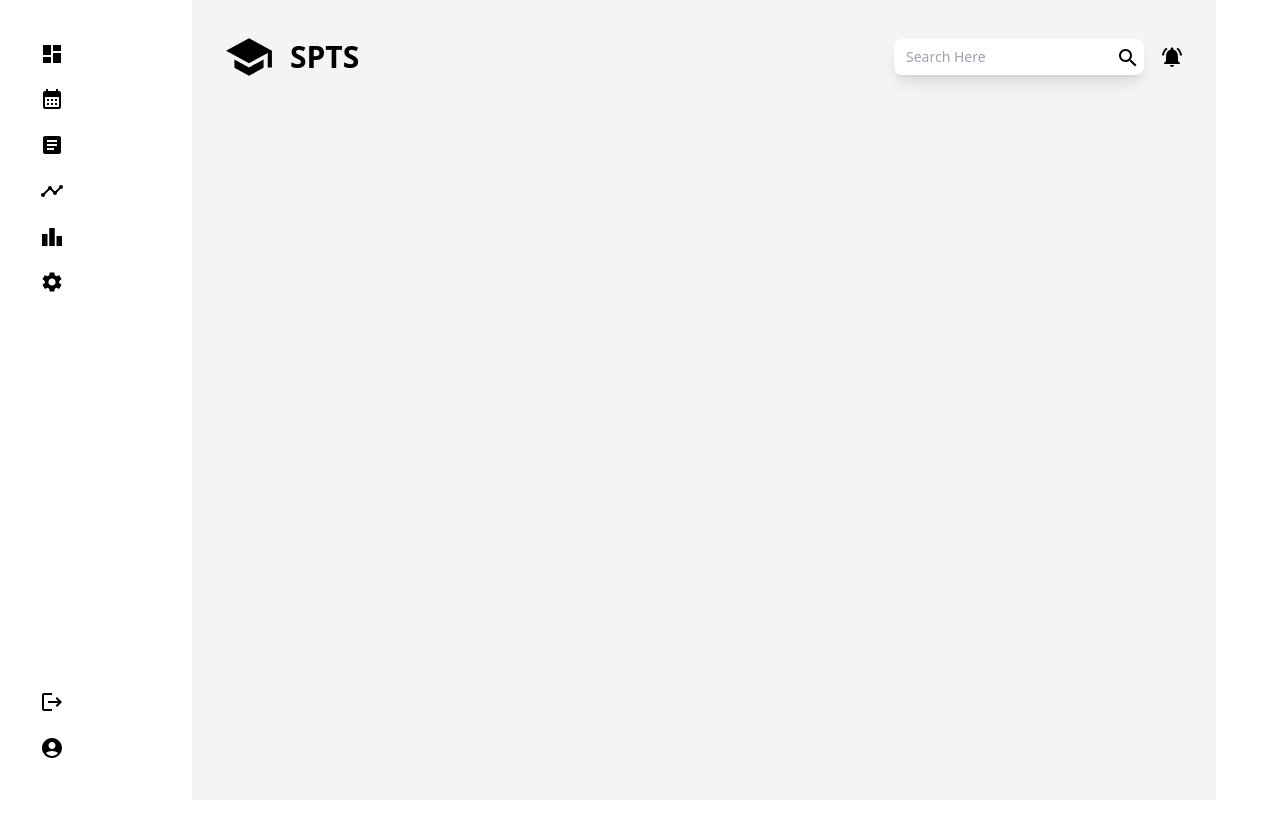
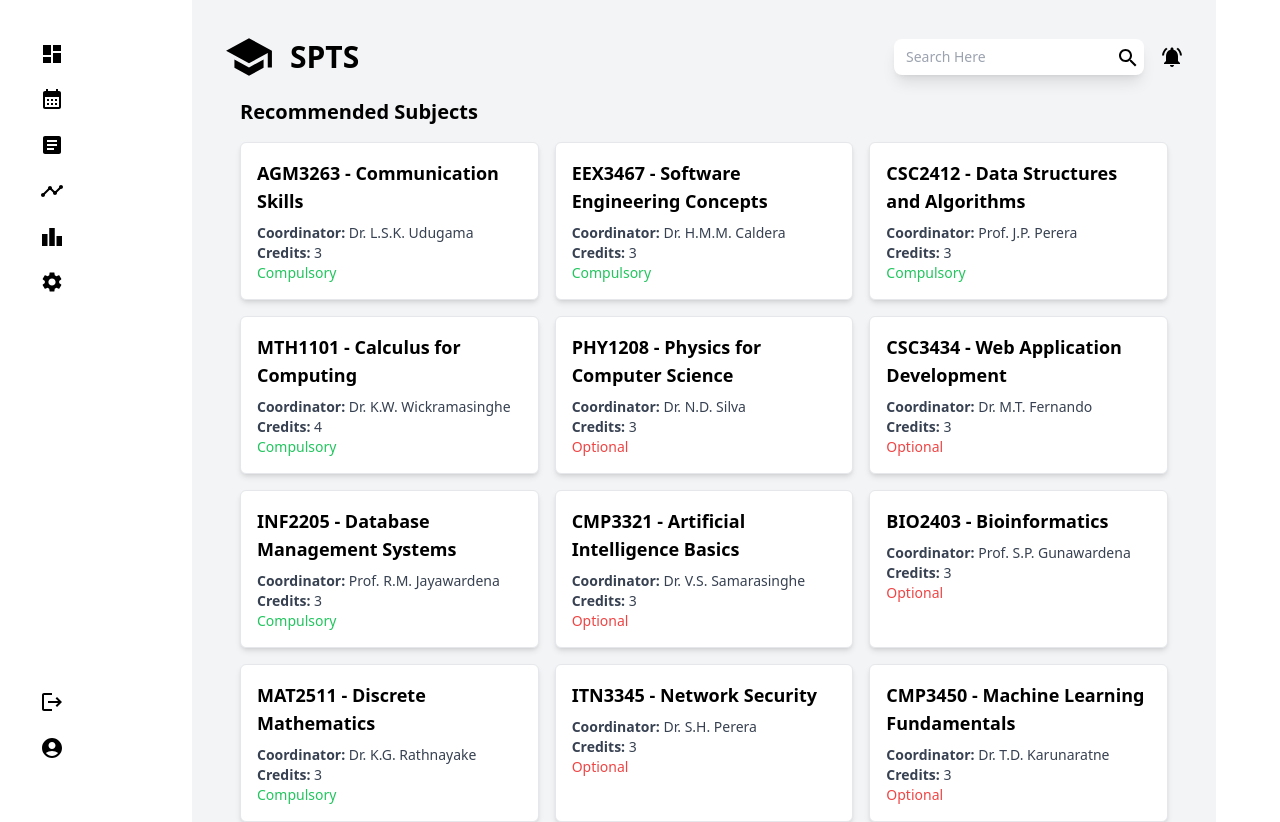
Before and after one commit to trishandulaksha/LMS, a React (Create React App) app in the folder Client/: page /Recosub in a window 1280 px wide. Shown: the top 822 px of the page. Before the commit the page ends 800 px from the top, so only its background shows below. Built offline with nearby package versions, Linux system fonts and the light colour scheme; no server answers; sample sign-in values are in the browser's storage.

Commit message:
updatedrecommendationsystem

```diff
--- a/Client/src/Component/Recosubgrid/Recosubgrid.js
+++ b/Client/src/Component/Recosubgrid/Recosubgrid.js
@@ -1,9 +1,35 @@
 import React from 'react'
 
-const Recosubgrid = () => {
+const Recosubgrid = ({ recommendedSubjects }) => {
   return (
-    <div></div>
-  )
-}
+    <div className="p-4">
+      <h2 className="text-xl font-bold mb-4">Recommended Subjects</h2>
+      <div className="grid grid-cols-1 sm:grid-cols-2 lg:grid-cols-3 gap-4">
+        {recommendedSubjects.map((subject) => (
+          <div
+            key={subject._id}
+            className="bg-white shadow-md rounded-md p-4 border border-gray-200 hover:shadow-lg transition-shadow"
+          >
+            <h3 className="text-lg font-semibold mb-2">
+              {subject.courseCode} - {subject.courseName}
+            </h3>
+            <p className="text-gray-700 text-sm">
+              <span className="font-bold">Coordinator: </span>
+              {subject.courseCoordinator}
+            </p>
+            <p className="text-gray-700 text-sm">
+              <span className="font-bold">Credits: </span>
+              {subject.credits}
+            </p>
+            <p className={`text-sm font-medium ${subject.compulsory ? "text-green-500" : "text-red-500"}`}>
+              {subject.compulsory ? "Compulsory" : "Optional"}
+            </p>
+          </div>
+        ))}
+      </div>
+    </div>
+  );
+};
+
 
 export default Recosubgrid
--- /dev/null
+++ b/Client/src/Testing/TestingResponse.js
@@ -0,0 +1,132 @@
+export const responseData = {
+  success: {
+    user: {
+      name: "Pasindu",
+      email: "pasindu@gmail.com",
+      role: "STUDENT",
+    },
+    message: "No courses enrolled yet. Here are some recommended courses.",
+    recommendedSubjects: [
+      {
+        _id: "672075bb10269fd9059f00c7",
+        courseCode: "AGM3263",
+        courseName: "Communication Skills",
+        courseCoordinator: "Dr. L.S.K. Udugama",
+        credits: 3,
+        compulsory: true,
+      },
+      {
+        _id: "672075bb10269fd9059f00bd",
+        courseCode: "EEX3467",
+        courseName: "Software Engineering Concepts",
+        courseCoordinator: "Dr. H.M.M. Caldera",
+        credits: 3,
+        compulsory: true,
+      },
+      {
+        _id: "672075bb10269fd9059f00a1",
+        courseCode: "CSC2412",
+        courseName: "Data Structures and Algorithms",
+        courseCoordinator: "Prof. J.P. Perera",
+        credits: 3,
+        compulsory: true,
+      },
+      {
+        _id: "672075bb10269fd9059f00b3",
+        courseCode: "MTH1101",
+        courseName: "Calculus for Computing",
+        courseCoordinator: "Dr. K.W. Wickramasinghe",
+        credits: 4,
+        compulsory: true,
+      },
+      {
+        _id: "672075bb10269fd9059f00d2",
+        courseCode: "PHY1208",
+        courseName: "Physics for Computer Science",
+        courseCoordinator: "Dr. N.D. Silva",
+        credits: 3,
+        compulsory: false,
+      },
+      {
+        _id: "672075bb10269fd9059f00e3",
+        courseCode: "CSC3434",
+        courseName: "Web Application Development",
+        courseCoordinator: "Dr. M.T. Fernando",
+        credits: 3,
+        compulsory: false,
+      },
+      {
+        _id: "672075bb10269fd9059f00f4",
+        courseCode: "INF2205",
+        courseName: "Database Management Systems",
+        courseCoordinator: "Prof. R.M. Jayawardena",
+        credits: 3,
+        compulsory: true,
+      },
+      {
+        _id: "672075bb10269fd9059f00g1",
+        courseCode: "CMP3321",
+        courseName: "Artificial Intelligence Basics",
+        courseCoordinator: "Dr. V.S. Samarasinghe",
+        credits: 3,
+        compulsory: false,
+      },
+      {
+        _id: "672075bb10269fd9059f00h2",
+        courseCode: "BIO2403",
+        courseName: "Bioinformatics",
+        courseCoordinator: "Prof. S.P. Gunawardena",
+        credits: 3,
+        compulsory: false,
+      },
+      {
+        _id: "672075bb10269fd9059f00i3",
+        courseCode: "MAT2511",
+        courseName: "Discrete Mathematics",
+        courseCoordinator: "Dr. K.G. Rathnayake",
+        credits: 3,
+        compulsory: true,
+      },
+      {
+        _id: "672075bb10269fd9059f00j4",
+        courseCode: "ITN3345",
+        courseName: "Network Security",
+        courseCoordinator: "Dr. S.H. Perera",
+        credits: 3,
+        compulsory: false,
+      },
+      {
+        _id: "672075bb10269fd9059f00k5",
+        courseCode: "CMP3450",
+        courseName: "Machine Learning Fundamentals",
+        courseCoordinator: "Dr. T.D. Karunaratne",
+        credits: 3,
+        compulsory: false,
+      },
+      {
+        _id: "672075bb10269fd9059f00l6",
+        courseCode: "CSC1101",
+        courseName: "Introduction to Computer Science",
+        courseCoordinator: "Dr. A.G. Weerakoon",
+        credits: 3,
+        compulsory: true,
+      },
+      {
+        _id: "672075bb10269fd9059f00m7",
+        courseCode: "ITP2200",
+        courseName: "Programming in Python",
+        courseCoordinator: "Dr. M.R. Dias",
+        credits: 3,
+        compulsory: false,
+      },
+      {
+        _id: "672075bb10269fd9059f00n8",
+        courseCode: "HUM1104",
+        courseName: "Ethics in Technology",
+        courseCoordinator: "Dr. P.W. Jayasuriya",
+        credits: 2,
+        compulsory: false,
+      },
+    ],
+  },
+};
--- a/Client/src/screen/recosub/recosub.js
+++ b/Client/src/screen/recosub/recosub.js
@@ -3,9 +3,11 @@ import SchoolIcon from "@mui/icons-material/School";
 import SearchIcon from "@mui/icons-material/Search";
 import NotificationsActiveIcon from "@mui/icons-material/NotificationsActive";
 import Recosubgrid from "../../Component/Recosubgrid/Recosubgrid";
-
+import { responseData } from "../../Testing/TestingResponse";
 
 const Recosub = () => {
+  const { recommendedSubjects } = responseData.success;
+
   return (
     <div>
 
@@ -38,7 +40,10 @@ const Recosub = () => {
           <NotificationsActiveIcon sx={{ marginLeft: 2 }} />
         </div>
       </div>
-      <div><Recosubgrid/></div>
+      <div className="min-h-screen bg-gray-100">
+      <Recosubgrid recommendedSubjects={recommendedSubjects} />
+    </div>
+
       </div>
 
 
```
